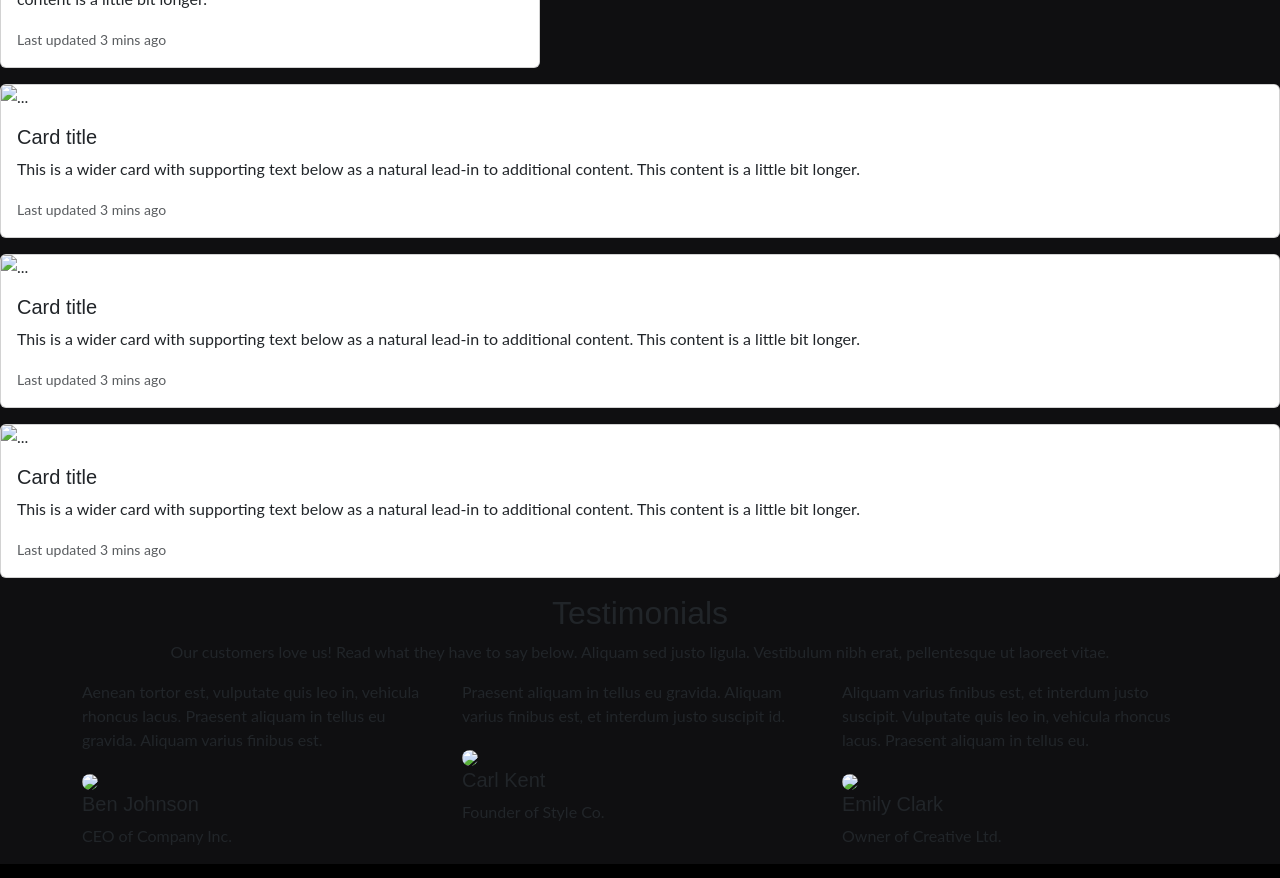
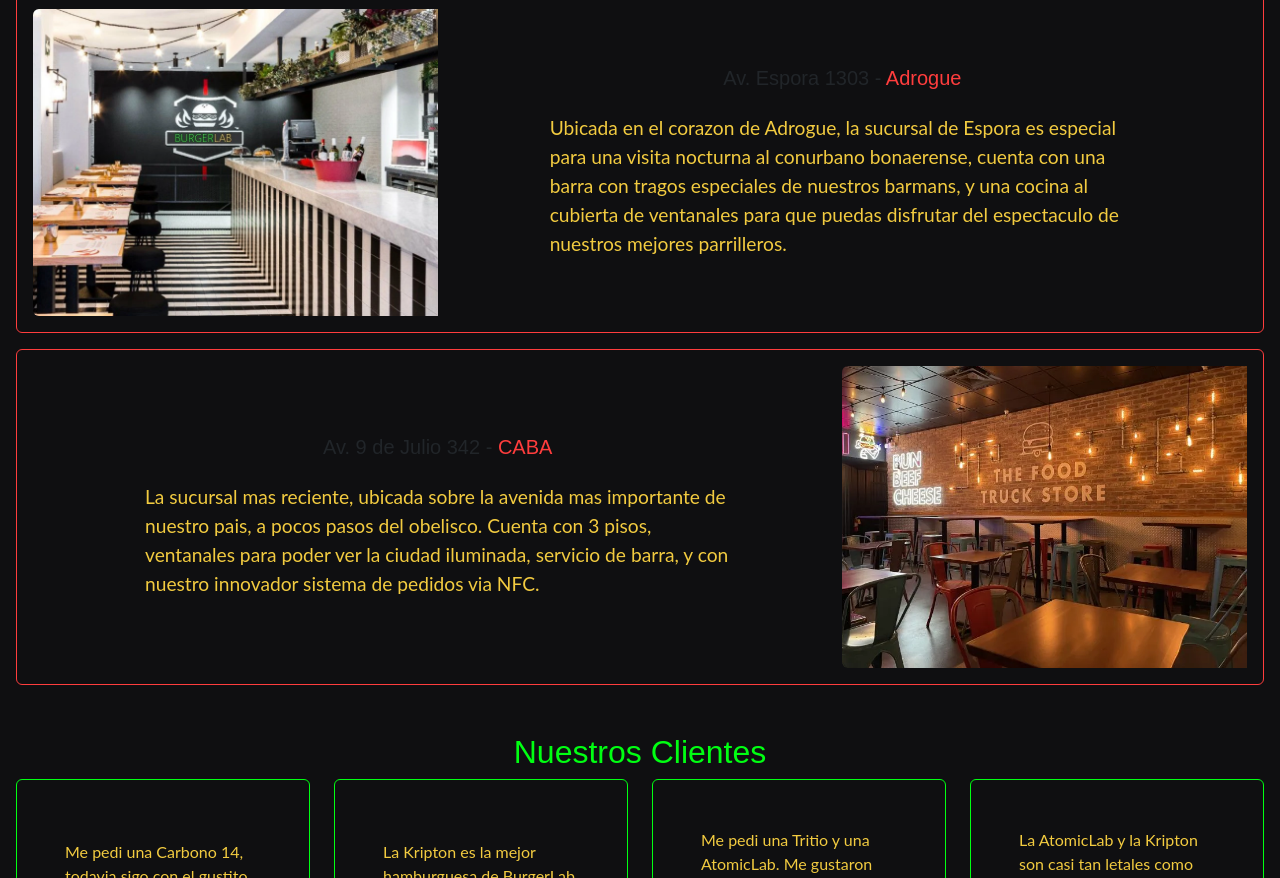
Before and after one commit to Jokkko/P2_TPI_DDW, a plain HTML site: page home.html in a window 1280 px wide. Shown: the part 2090-2968 px from the top of the page. Drawn offline with nearby package versions, Linux system fonts and the light colour scheme.

Commit message:
Finalizado pantalla del home

```diff
--- a/css/global.css
+++ b/css/global.css
@@ -8,6 +8,7 @@
 body {
   font-family: "Lato", sans-serif;
   background-color: var(--bg-color);
+  color: var(--primary-color);
   font-weight: 400;
   font-style: normal;
   margin: 0;
@@ -115,6 +116,7 @@ footer {
     font-size: 0.8em;
     color: var(--secondary-color);
     margin-top: 10px;
+    margin-right: 3rem;
 }
 .footer-copy a {
     color: var(--primary-color);
--- a/css/home.css
+++ b/css/home.css
@@ -1,6 +1,5 @@
 #reserva-ahora{
-    height: 25rem;
-    padding: 5rem;
+    padding: 1rem;
     background-color: var(--bg-color);
     margin: 1rem;
     border: 1px solid var(--secondary-color);
@@ -8,5 +7,70 @@
 
 #reserva-ahora h2{
     font-weight: bold;
+    font-size: 3rem;
     color: var(--primary-color);
 }
+
+#reserva-ahora p{
+    margin-top: 1rem;
+    font-size: 1.5rem;
+    color: var(--secondary-color);
+
+}
+
+#reserva-text{
+    padding: .5rem;
+    margin: auto;
+}
+
+#sucursales{
+    margin: 3rem 1rem 1rem 1rem;
+}
+
+#sucursales .card{
+    padding: 1rem;
+    background-color: var(--bg-color);
+    border: 1px solid var(--third-color);
+}
+
+#sucursales .card-text{
+    color: var(--secondary-color);
+    margin-top: 1rem;
+    font-size: 1.2rem;
+    padding: 0 6rem;
+}
+
+#sucursales .card-body{
+    height: 100%;
+    display: flex;
+    flex-direction: column;
+    align-items: center;
+    justify-content: center;
+}
+.localidad{
+    color: var(--third-color);
+}
+
+#resenas{
+    margin: 3rem 1rem 5rem 1rem;
+}
+
+#resenas .card{
+    height: 100%;
+    display: flex;
+    flex-direction: column;
+    align-items: center;
+    justify-content: center;
+    padding: 1rem;
+    background-color: var(--bg-color);
+    border: 1px solid var(--primary-color);
+    color: var(--secondary-color);
+}
+
+#resenas .nombre{
+    color: var(--third-color);
+}
+
+#resenas .descripcion{
+    padding: 2rem 2rem 0rem 2rem;
+}
--- a/home.html
+++ b/home.html
@@ -17,174 +17,115 @@
       <img src="img/HamburguesaDesdeArriba.webp" alt="3 personas comiendo hamburguesas">
 
       <div class="card" id="reserva-ahora">
-        <div class="card-body">
-          <h2 class="card-title">Reserva tu pedido ahora!</h5>
-          <img src="" alt="" />
+        <div class="card-body d-flex justify-content-around">
+          <div id="reserva-text">
+            <h2 class="card-title">¡Reserva tu pedido ahora!</h5>
+
             <p class="card-text">
-            With supporting text below as a natural lead-in to additional
-            content.
+              Las mejores hamburguesas las conseguís con nosotros. Vení a probar un sabor único.
             </p>
-          <a href="#" class="btn btn-primary">Go somewhere</a>
+            <a href="#" class="btn btn-lg btn-dark">Click Aqui</a>
+          </div>
+          <div>
+            <img src="./img/ReservaAhora.webp" alt="" />
+          </div>
         </div>
       </div>
 
-      <div class="card mb-3" style="max-width: 540px">
+      <div id="sucursales">
+        <h2 class="text-center">Nuestras Sucursales</h2>
+        <div class="card mb-3">
           <div class="row g-0">
             <div class="col-md-8">
               <div class="card-body">
-              <h5 class="card-title">Card title</h5>
+                <h5 class="card-title">Av. Cordoba 4500 - <span class="localidad">CABA</span></h5>
                 <p class="card-text">
-                This is a wider card with supporting text below as a natural
-                lead-in to additional content. This content is a little bit
-                longer.
-              </p>
-              <p class="card-text">
-                <small class="text-body-secondary"
-                  >Last updated 3 mins ago</small
-                >
+                  Nuestra primera sucursal y casa central, donde las primeras hamburguesas se empezo a experimentar por primera vez con los mejores
+                  y mas sabrosos ingredientes. Cuenta con terraza, dos pisos y estacionamiento. Ideal para venir por la noche.
                 </p>
               </div>
             </div>
             <div class="col-md-4">
-            <img src="..." class="img-fluid rounded-start" alt="..." />
+              <img src="./img/SucursalCordoba.webp" class="img-fluid rounded-start" alt="Sucursal Cordoba CABA" />
             </div>
           </div>
         </div>
-      <div class="card mb-3" style="max-width: 540px">
+
+        <div class="card mb-3">
           <div class="row g-0">
             <div class="col-md-4">
-            <img src="..." class="img-fluid rounded-start" alt="..." />
+              <img src="./img/SucursalAdrogue.webp" class="img-fluid rounded-start" alt="Sucursal Espora Adrogue" />
             </div>
             <div class="col-md-8">
               <div class="card-body">
-              <h5 class="card-title">Card title</h5>
+                <h5 class="card-title">Av. Espora 1303 - <span class="localidad">Adrogue</span></h5>
                 <p class="card-text">
-                This is a wider card with supporting text below as a natural
-                lead-in to additional content. This content is a little bit
-                longer.
-              </p>
-              <p class="card-text">
-                <small class="text-body-secondary"
-                  >Last updated 3 mins ago</small
-                >
+                  Ubicada en el corazon de Adrogue, la sucursal de Espora es especial para una visita nocturna al conurbano bonaerense, cuenta con una barra
+                  con tragos especiales de nuestros barmans, y una cocina al cubierta de ventanales para que puedas disfrutar del espectaculo de nuestros
+                  mejores parrilleros.
                 </p>
               </div>
             </div>
           </div>
         </div>
-      <div class="card mb-3" style="max-width: 540px">
+        <div class="card mb-3">
           <div class="row g-0">
             <div class="col-md-8">
               <div class="card-body">
-              <h5 class="card-title">Card title</h5>
+                <h5 class="card-title">Av. 9 de Julio 342 - <span class="localidad">CABA</span></h5>
                 <p class="card-text">
-                This is a wider card with supporting text below as a natural
-                lead-in to additional content. This content is a little bit
-                longer.
-              </p>
-              <p class="card-text">
-                <small class="text-body-secondary"
-                  >Last updated 3 mins ago</small
-                >
+                  La sucursal mas reciente, ubicada sobre la avenida mas importante de nuestro pais, a pocos pasos del obelisco. Cuenta con 3 pisos, ventanales
+                  para poder ver la ciudad iluminada, servicio de barra, y con nuestro innovador sistema de pedidos via NFC.
                 </p>
               </div>
             </div>
             <div class="col-md-4">
-            <img src="..." class="img-fluid rounded-start" alt="..." />
+              <img src="./img/Sucursal9Julio.webp" class="img-fluid rounded-start" alt="Sucursal 9 de Julio CABA" />
             </div>
           </div>
         </div>
-      <div class="card mb-3">
-        <img src="..." class="card-img-top" alt="..." />
-        <div class="card-body">
-          <h5 class="card-title">Card title</h5>
-          <p class="card-text">
-            This is a wider card with supporting text below as a natural lead-in
-            to additional content. This content is a little bit longer.
+      </div>
+
+      <div id="resenas">
+        <h2 class="text-center">Nuestros Clientes</h2>
+        <div class="row">
+          <div class="col-md-6 col-lg-3">
+            <div class="card">
+              <p class="descripcion">
+                Me pedi una Carbono 14, todavia sigo con el gustito.
+
               </p>
-          <p class="card-text">
-            <small class="text-body-secondary">Last updated 3 mins ago</small>
-          </p>
-        </div>
-      </div>
-      <div class="card mb-3">
-        <img src="..." class="card-img-top" alt="..." />
-        <div class="card-body">
-          <h5 class="card-title">Card title</h5>
-          <p class="card-text">
-            This is a wider card with supporting text below as a natural lead-in
-            to additional content. This content is a little bit longer.
-          </p>
-          <p class="card-text">
-            <small class="text-body-secondary">Last updated 3 mins ago</small>
-          </p>
-        </div>
-      </div>
-      <div class="card mb-3">
-        <img src="..." class="card-img-top" alt="..." />
-        <div class="card-body">
-          <h5 class="card-title">Card title</h5>
-          <p class="card-text">
-            This is a wider card with supporting text below as a natural lead-in
-            to additional content. This content is a little bit longer.
-          </p>
-          <p class="card-text">
-            <small class="text-body-secondary">Last updated 3 mins ago</small>
-          </p>
+              <h5 class="nombre">Guido</h5>
+              <p>10/10</p>
             </div>
           </div>
 
-      <div class="testimonials-clean">
-        <div class="container">
-          <div class="intro">
-            <h2 class="text-center">Testimonials</h2>
-            <p class="text-center">
-              Our customers love us! Read what they have to say below. Aliquam
-              sed justo ligula. Vestibulum nibh erat, pellentesque ut laoreet
-              vitae.
+          <div class="col-md-6 col-lg-3">
+            <div class="card">
+              <p class="descripcion">
+                La Kripton es la mejor hamburguesa de BurgerLab.
+
               </p>
-          </div>
-          <div class="row people">
-            <div class="col-md-6 col-lg-4 item">
-              <div class="box">
-                <p class="description">
-                  Aenean tortor est, vulputate quis leo in, vehicula rhoncus
-                  lacus. Praesent aliquam in tellus eu gravida. Aliquam varius
-                  finibus est.
-                </p>
-              </div>
-              <div class="author">
-                <img class="rounded-circle" src="assets/img/1.jpg" />
-                <h5 class="name">Ben Johnson</h5>
-                <p class="title">CEO of Company Inc.</p>
+              <h5 class="nombre">Nacho</h5>
+              <p>10/10</p>
             </div>
           </div>
-            <div class="col-md-6 col-lg-4 item">
-              <div class="box">
-                <p class="description">
-                  Praesent aliquam in tellus eu gravida. Aliquam varius finibus
-                  est, et interdum justo suscipit id.
+          <div class="col-md-6 col-lg-3">
+            <div class="card">
+              <p class="descripcion">
+                Me pedi una Tritio y una AtomicLab. Me gustaron mucho, las recomiendo.
               </p>
-              </div>
-              <div class="author">
-                <img class="rounded-circle" src="assets/img/3.jpg" />
-                <h5 class="name">Carl Kent</h5>
-                <p class="title">Founder of Style Co.</p>
+              <h5 class="nombre">Mati</h5>
+              <p>9/10</p>
             </div>
           </div>
-            <div class="col-md-6 col-lg-4 item">
-              <div class="box">
-                <p class="description">
-                  Aliquam varius finibus est, et interdum justo suscipit.
-                  Vulputate quis leo in, vehicula rhoncus lacus. Praesent
-                  aliquam in tellus eu.
+          <div class="col-md-6 col-lg-3">
+            <div class="card">
+              <p class="descripcion">
+                La AtomicLab y la Kripton son casi tan letales como comer Uranio.
               </p>
-              </div>
-              <div class="author">
-                <img class="rounded-circle" src="assets/img/2.jpg" />
-                <h5 class="name">Emily Clark</h5>
-                <p class="title">Owner of Creative Ltd.</p>
-              </div>
+              <h5 class="nombre">Chicho</h5>
+              <p>10/10</p>
             </div>
           </div>
         </div>
--- a/js/footer.js
+++ b/js/footer.js
@@ -5,7 +5,7 @@ function renderFooter() {
         <div class="footer-links">
           <a href="#">Reserva</a>
           <a href="#">Mira nuestro Menu</a>
-          <a href="#">Sucursales</a>
+          <a href="#">FAQ</a>
           <a href="#">Boton de arrepentimiento</a>
         </div>
         <div class="footer-social">
```
Also changed, not shown: img/ReservaAhora.webp (added), img/Sucursal9Julio.webp (added), img/SucursalAdrogue.webp (added), img/SucursalCordoba.webp (added). Lines whose indentation alone changed are shown as unchanged.
